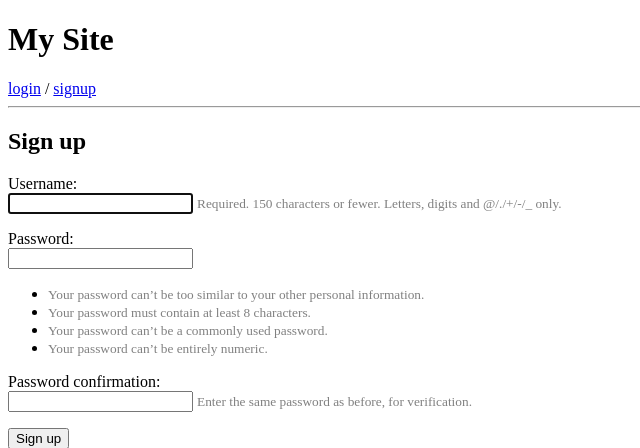
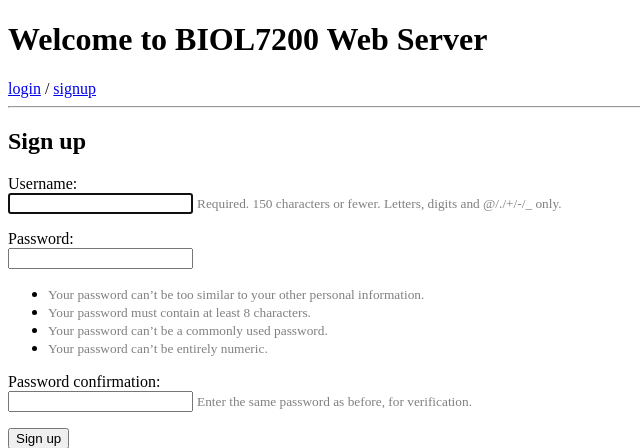
Before and after one commit to compgenomics2020/Team2-WebServer, a Django app: page /signup/ in a window 1280 px wide. Shown: the top 448 px of the page, without its empty margins (0-640 px from the left). Run offline with Django 3.2, Linux system fonts and the light colour scheme.

Commit message:
Update base.html

```diff
--- a/cabunicrisis/cabunicrisis/templates/base.html
+++ b/cabunicrisis/cabunicrisis/templates/base.html
@@ -6,7 +6,7 @@
   </head>
   <body>
     <header>
-      <h1>My Site</h1>
+      <h1>Welcome to BIOL7200 Web Server</h1>
       {% if user.is_authenticated %}
         <a href="{% url 'logout' %}">logout</a>
       {% else %}
```
